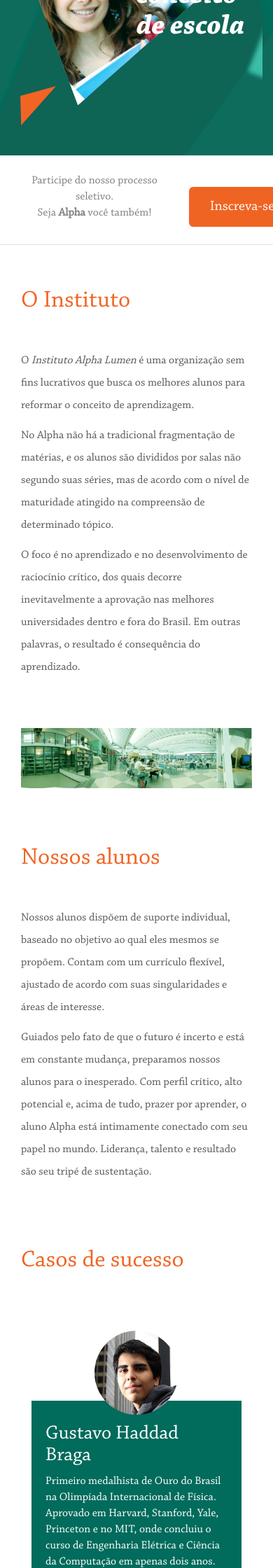
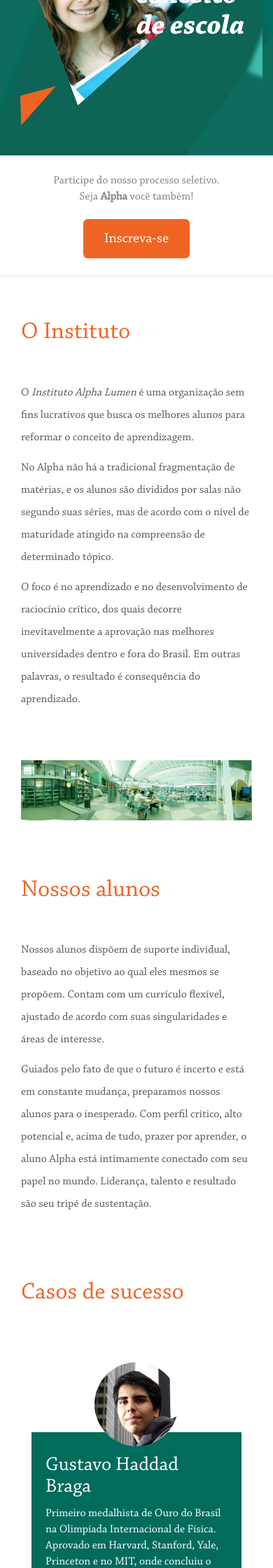
Before and after one commit to alphalumen/recruitment-hotsite, a Jekyll site: the page built from index.html, in a window 390 px wide. Shown: the part 402-2642 px from the top of the page at 70% size. Built offline with Jekyll 4.4.1, drawn with Linux system fonts in a browser that asks for light colours; some web fonts are replaced.

Commit message:
Finish style details.

```diff
--- a/_sass/_layout.scss
+++ b/_sass/_layout.scss
@@ -1,3 +1,8 @@
+a {
+	outline: none !important;
+	text-decoration: none !important;
+}
+
 .page-wrapper {
 	background: url(../images/background-top.png);
 }
--- a/index.html
+++ b/index.html
@@ -12,11 +12,11 @@
 <div class="home-container">
 	<div class="subscribe-container">
 		<div class="container">
-			<div class="col-xs-8">
+			<div class="col-sm-8 col-xs-12">
 				<p> Participe do nosso processo seletivo. </p>
 				<p> Seja <strong> Alpha </strong> você também! </p>
 			</div>
-			<div class="col-xs-4">
+			<div class="col-sm-4 col-xs-12">
 				<a href="https://docs.google.com/forms/d/1McPtNrOitwL1XXaJIz5rl0FpvpaD2zBxGPtlDS1upQk/viewform?usp=send_form"><button type="button" class="btn btn-primary btn-alpha btn-lg pull-right">Inscreva-se</button></a>
 			</div>
 		</div>
```
